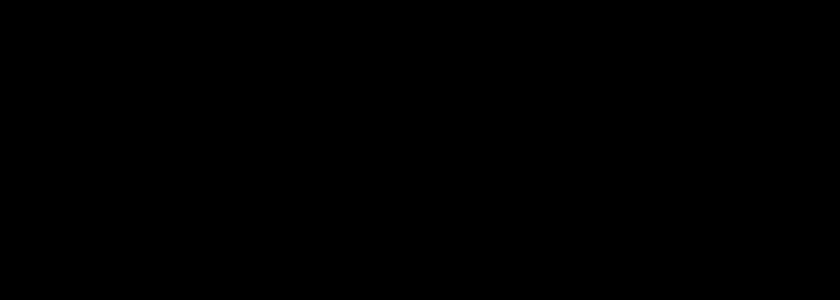
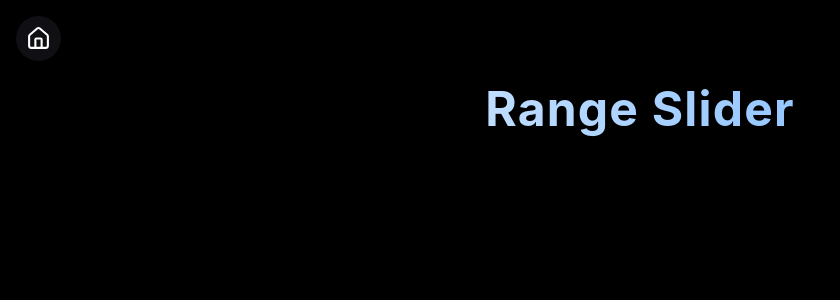
Before and after one commit to Hrisshhii/react-practice, a React (Vite) app in the folder framermotion/: page /#/range-slider in a window 1280 px wide. Before the commit this address had no page. Shown: the top 300 px of the page, without its empty margins (0-840 px from the left). Built offline with nearby package versions, Linux system fonts and the light colour scheme.

Commit message:
Creating a slider project structure

```diff
--- a/framermotion/src/App.tsx
+++ b/framermotion/src/App.tsx
@@ -9,6 +9,7 @@ import BouncingLoader from './components/BouncingLoader/BouncingLoader'
 import FlippingCards from './components/FlippingCards/FlippingCards'
 import Gesture from './components/Gesture/Gesture'
 import Stagger from './components/Stagger/Stagger'
+import RangeSlider from './components/RangeSlider/RangeSlider'
 
 function App() {
 
@@ -24,7 +25,7 @@ function App() {
       <Route path="/flipping-card" element={<FlippingCards/>}/>
       <Route path="/gesture" element={<Gesture/>}/>
       <Route path="/stagger" element={<Stagger/>}/>
-      <Route path="" element={``}/>
+      <Route path="/range-slider" element={<RangeSlider/>}/>
       <Route path="" element={``}/>
     </Routes>
     </>
--- a/framermotion/src/components/Home.tsx
+++ b/framermotion/src/components/Home.tsx
@@ -14,7 +14,7 @@ export default function Home() {
         <Link to="/flipping-card" className="card">🃏 Flipping Cards</Link>
         <Link to="/gesture" className="card">🖖 Gesture</Link>
         <Link to="/stagger" className="card">〰 Staggering Animation</Link>
-        <Link to="" className="card"></Link>
+        <Link to="/range-slider" className="card">🎚️ Range Slider</Link>
         <Link to="" className="card"></Link>
         <a href="https://hrisshhii.github.io/react-practice/ts" className="card" style={{ background: "linear-gradient(135deg,#6366f1,#22d3ee)" }}>
           ⚡ TypeScript Mini Projects
--- /dev/null
+++ b/framermotion/src/components/RangeSlider/RangeSlider.tsx
@@ -0,0 +1,18 @@
+import {motion, useMotionValue} from "framer-motion";
+import { BackHome } from "../BackHome";
+const RangeSlider = () => {
+  const scale=useMotionValue(1);
+  return (
+    <div className="relative h-screen bg-black overflow-hidden">
+      <div className="relative z-50">
+        <BackHome/>
+      </div>
+      <h1 className="text-center text-5xl p-2 font-bold bg-clip-text bg-linear-to-r from-white to-blue-400 text-transparent tracking-wide">
+        Range Slider
+      </h1>
+      <motion.div></motion.div>
+    </div>
+  )
+}
+
+export default RangeSlider
```
